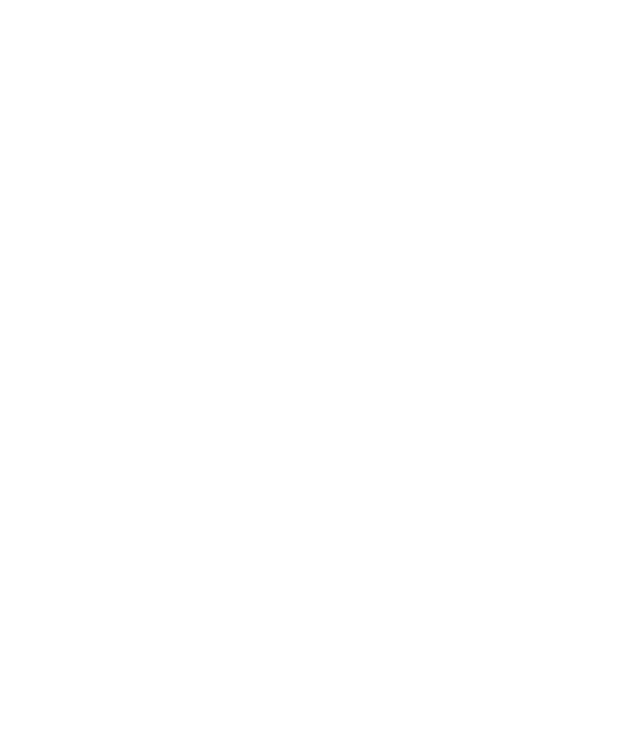
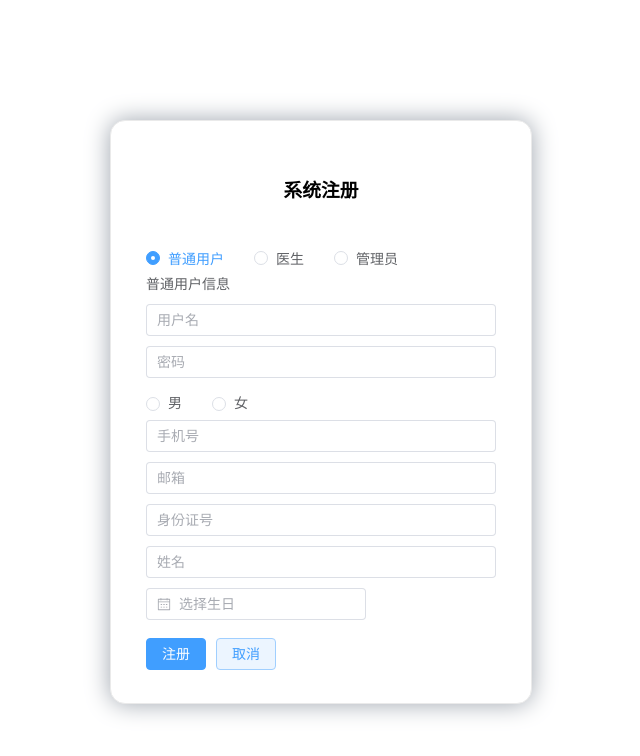
Before and after one commit to xinglinwang1/DentalAppointment-front-end-, a Vue app: page /registerview in a window 1280 px wide. Before the commit this address had no page. Shown: the top 756 px of the page, without its empty margins (319-959 px from the left). Built offline with nearby package versions, Linux system fonts and the light colour scheme.

Commit message:
添加注册页面

```diff
--- a/src/components/LoginView/LoginBackground.vue
+++ b/src/components/LoginView/LoginBackground.vue
@@ -42,6 +42,7 @@
           </el-form-item>
 
         </el-form>
+        <el-link type="primary" @click="this.$router.push({ name: 'RegisterView' })">没有账号？注册一个</el-link>
       </div>
     </div>
   </div>
--- a/src/router/index.ts
+++ b/src/router/index.ts
@@ -9,6 +9,7 @@
 import AdminHomeView from '../views/AdminHomeView.vue'
 import DoctorHomeView from "@/views/DoctorHomeView.vue";
 import ErrorView from "@/views/ErrorView.vue";
+import RegisterView from "@/views/RegisterView.vue";
 
 
 const router = createRouter({
@@ -30,6 +31,12 @@
       path: '/loginview',
       name: 'LoginView',
       component: LoginView,
+      meta: { requiresAuth: false }
+    },
+    {
+      path: '/registerview',
+      name: 'RegisterView',
+      component: RegisterView,
       meta: { requiresAuth: false }
     },
     {
--- /dev/null
+++ b/src/views/RegisterView.vue
@@ -0,0 +1,180 @@
+<script lang="ts">
+import {defineComponent} from 'vue'
+import axios from "axios";
+
+export default defineComponent({
+  name: "RegisterView",
+  data() {
+    return {
+      role: 'patient', // 默认角色为普通用户
+      formData: {
+        patientInfo: {
+          username: '',
+          password: '',
+          phone: '',
+          email: '',
+          idNumber: '',
+          name: '',
+          gender: '',
+          birthday: '',
+        },
+        doctorInfo: {
+          username: '',
+          password: '',
+          phone: '',
+          email: '',
+          hospitalId: null,
+          name: '',
+          jobNumber: '',
+        },
+        adminInfo: {
+          username: '',
+          password: '',
+          phone: '',
+          email: '',
+          hospitalId: null,
+          name: '',
+          jobNumber: '',
+        },
+        // 其他角色的信息字段...
+      },
+      hospitals: [ // 医院选项数据，根据实际情况修改
+        { id: 1, name: '医院1' },
+        { id: 2, name: '医院2' },
+        // 其他医院...
+      ],
+
+    }
+  },
+  methods: {
+    async register() {
+      // 处理注册逻辑，根据角色调用不同的注册接口
+      if(this.role === 'patient') {
+        // console.log('Registration data:', this.formData.patientInfo);
+        try {
+          const response = await axios({
+            method: 'post',
+            url: 'http://localhost:8101/api/patient/register',
+            data: {
+              username: this.formData.patientInfo.username,
+              password: this.formData.patientInfo.password,
+              phone: this.formData.patientInfo.phone,
+              email: this.formData.patientInfo.email,
+              idNumber: this.formData.patientInfo.idNumber,
+              name: this.formData.patientInfo.name,
+              gender: this.formData.patientInfo.gender,
+              birthday: this.formData.patientInfo.birthday,
+            },
+            headers: {
+              'Content-Type': 'application/x-www-form-urlencoded'
+            }
+          })
+        } catch (error) {
+          console.error('Error changing patient data:', error);
+        }
+      }
+
+      // 注册成功，跳转首页
+      await this.$router.push({ name: 'HomeView' })
+    },
+
+  },
+})
+</script>
+
+<template>
+  <div class="loginContainer">
+    <h3 class="loginTitle">系统注册</h3>
+    <!-- 选择角色部分 -->
+    <el-radio-group v-model="role">
+      <el-radio label="patient">普通用户</el-radio>
+      <el-radio label="doctor">医生</el-radio>
+      <el-radio label="admin">管理员</el-radio>
+    </el-radio-group>
+
+    <!-- 用户信息表单 -->
+    <el-form :model="formData" label-position="top" >
+      <!-- 普通用户信息 -->
+      <el-form-item v-if="role === 'patient'" label="普通用户信息">
+        <el-input v-model="formData.patientInfo.username" placeholder="用户名"></el-input>
+        <el-input v-model="formData.patientInfo.password" type="password" placeholder="密码"></el-input>
+        <el-radio-group v-model="formData.patientInfo.gender">
+          <el-radio label="男">男</el-radio>
+          <el-radio label="女">女</el-radio>
+        </el-radio-group>
+        <el-input v-model="formData.patientInfo.phone" placeholder="手机号"></el-input>
+        <el-input v-model="formData.patientInfo.email" placeholder="邮箱"></el-input>
+        <el-input v-model="formData.patientInfo.idNumber" placeholder="身份证号"></el-input>
+        <el-input v-model="formData.patientInfo.name" placeholder="姓名"></el-input>
+        <el-date-picker
+            v-model="formData.patientInfo.birthday"
+            type="date"
+            placeholder="选择生日"
+            format="YYYY-MM-DD"
+            value-format="YYYY-MM-DD"
+        ></el-date-picker>
+      </el-form-item>
+
+      <!-- 医生信息 -->
+      <el-form-item v-if="role === 'doctor'" label="医生信息">
+        <el-input v-model="formData.doctorInfo.username" placeholder="用户名"></el-input>
+        <el-input v-model="formData.doctorInfo.password" type="password" placeholder="密码"></el-input>
+        <el-input v-model="formData.doctorInfo.phone" placeholder="手机号"></el-input>
+        <el-input v-model="formData.doctorInfo.email" placeholder="邮箱"></el-input>
+        <el-select v-model="formData.doctorInfo.hospitalId" placeholder="选择医院">
+          <el-option v-for="hospital in hospitals" :key="hospital.id" :label="hospital.name" :value="hospital.id"></el-option>
+        </el-select>
+        <el-input v-model="formData.doctorInfo.name" placeholder="医生姓名"></el-input>
+        <el-input v-model="formData.doctorInfo.jobNumber" placeholder="工号"></el-input>
+        <!-- 其他医生信息字段... -->
+      </el-form-item>
+
+      <!-- 管理员信息 -->
+      <el-form-item v-if="role === 'admin'" label="管理员信息">
+        <el-input v-model="formData.adminInfo.username" placeholder="用户名"></el-input>
+        <el-input v-model="formData.adminInfo.password" type="password" placeholder="密码"></el-input>
+        <el-input v-model="formData.adminInfo.phone" placeholder="手机号"></el-input>
+        <el-input v-model="formData.adminInfo.email" placeholder="邮箱"></el-input>
+        <el-select v-model="formData.adminInfo.hospitalId" placeholder="选择医院">
+          <el-option v-for="hospital in hospitals" :key="hospital.id" :label="hospital.name" :value="hospital.id"></el-option>
+        </el-select>
+        <el-input v-model="formData.adminInfo.name" placeholder="医生姓名"></el-input>
+        <el-input v-model="formData.adminInfo.jobNumber" placeholder="工号"></el-input>
+        <!-- 其他管理员信息字段... -->
+      </el-form-item>
+
+      <div style="display: flex; gap: 10px">
+        <!-- 提交按钮 -->
+        <el-form-item>
+          <el-button type="primary" @click="register">注册</el-button>
+        </el-form-item>
+        <!-- 取消按钮 -->
+        <el-form-item>
+          <el-button type="primary" plain @click="this.$router.push({ name: 'HomeView' })">取消</el-button>
+        </el-form-item>
+      </div>
+
+    </el-form>
+  </div>
+</template>
+
+<style scoped>
+.loginContainer {
+  width: 350px;
+  border: 1px solid #eaeaea;
+  margin: 120px auto;
+  padding: 35px 35px 15px 35px;
+  background-color: #fff;
+  border-radius: 15px;
+  box-shadow: 0 0 25px #9ea5ae;
+}
+
+.loginTitle {
+  text-align: center;
+  margin-bottom: 40px;
+}
+
+.el-input {
+  margin-bottom: 10px;
+}
+</style>
```
